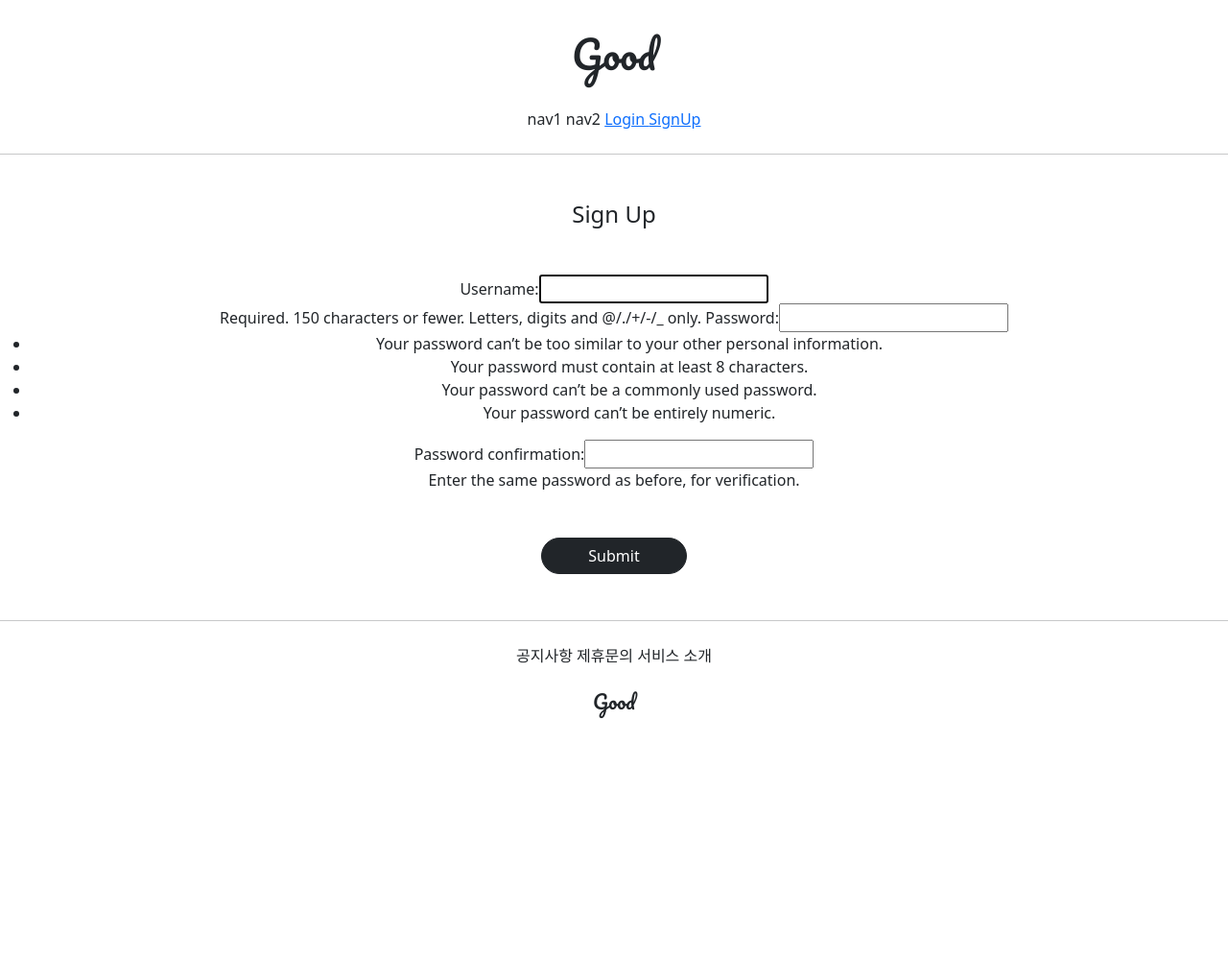
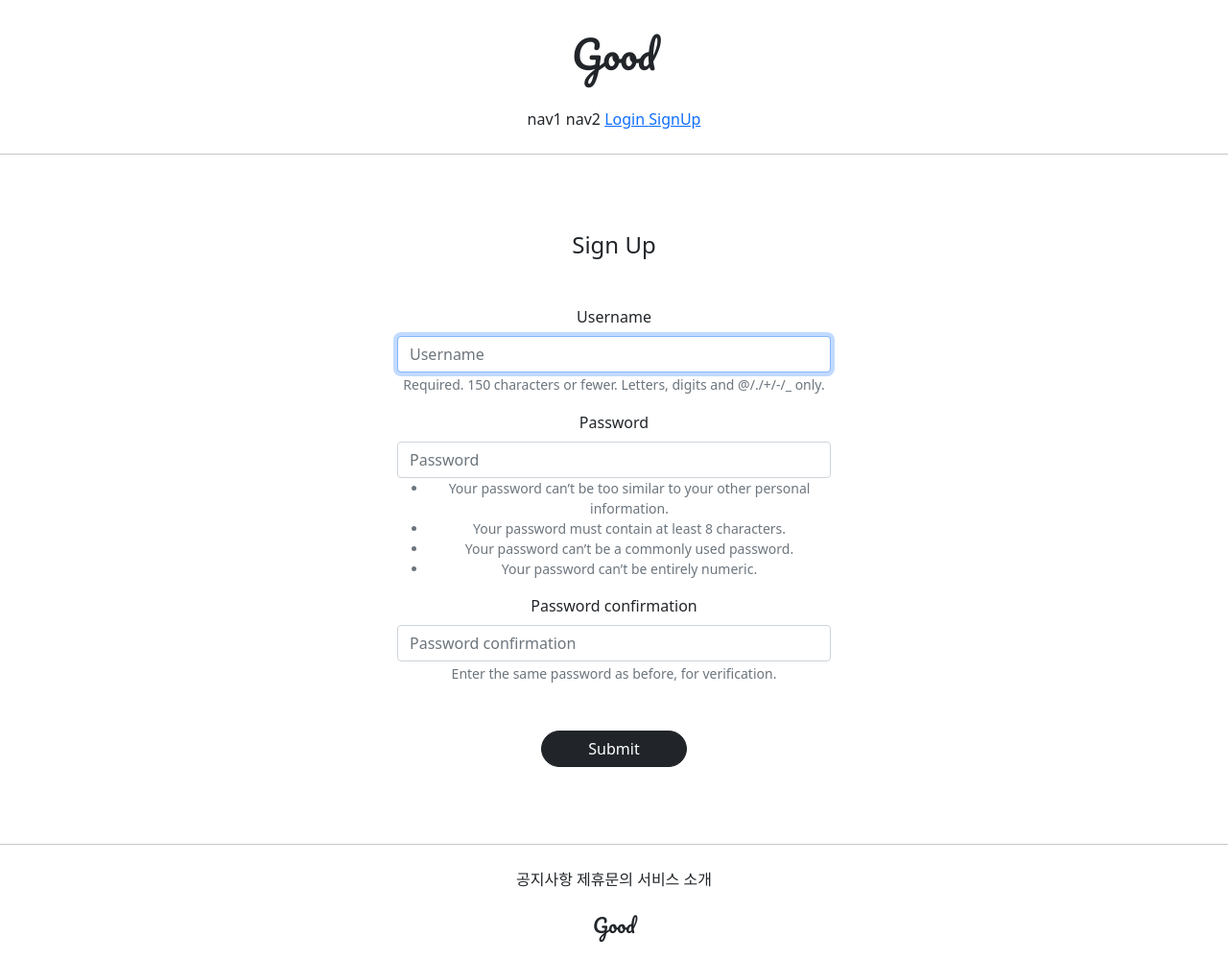
Before and after one commit to wer319452/self_GIS_study_git, a Django app: page /accounts/create/ in a window 1280 px wide. Shown: the whole page at 96% size. Before the commit the page ends 748 px from the top, so only its background shows below. Run offline with Django 3.2, Linux system fonts and the light colour scheme; parts of the project's set-up code (start-up, migrations or seed data) failed here and were passed over; some libraries are stand-ins or nearby versions.

Commit message:
7.15 GIS self commit 2

```diff
--- a/accountapp/templates/accountapp/create.html
+++ b/accountapp/templates/accountapp/create.html
@@ -1,8 +1,9 @@
 {% extends 'base.html' %}
+{% load bootstrap4 %}
 
 {% block content %}
 
-    <div class="text-center">
+    <div class="text-center mw-500 m-auto">
         <div class="m-5">
             <h4>
                 Sign Up
@@ -11,7 +12,7 @@
         <div>
             <form action="{% url 'accountapp:create' %}" method = 'post'>
                 {% csrf_token %}
-                {{ form }}
+                {% bootstrap_form form %}
                 <div class="m-5">
                     <input type="submit"
                        class="btn btn-dark rounded-pill px-5">
--- a/accountapp/templates/accountapp/login.html
+++ b/accountapp/templates/accountapp/login.html
@@ -1,8 +1,9 @@
 {% extends 'base.html' %}
+{% load bootstrap4 %}
 
 {% block content %}
 
-    <div class="text-center">
+    <div class="text-center mw-500 m-auto">
         <div class="m-5">
             <h4>
                 Login
@@ -11,7 +12,7 @@
         <div>
             <form action="{% url 'accountapp:login' %}" method = 'post'>
                 {% csrf_token %}
-                {{ form }}
+                {% bootstrap_form form %}
                 <div class="m-5">
                     <input type="submit"
                        class="btn btn-dark rounded-pill px-5">
--- a/djangoProject3/settings.py
+++ b/djangoProject3/settings.py
@@ -52,7 +52,8 @@ INSTALLED_APPS = [
     'django.contrib.sessions',
     'django.contrib.messages',
     'django.contrib.staticfiles',
-    'accountapp'
+    'accountapp',
+    'bootstrap4'
 ]
 
 MIDDLEWARE = [
--- a/static/base.css
+++ b/static/base.css
@@ -15,3 +15,8 @@
 .Good_footer_button{
     margin-top: 1.5rem;
 }
+
+.mw-500{
+    max-width: 500px;
+    padding: 1rem 1.5rem;
+}
```
